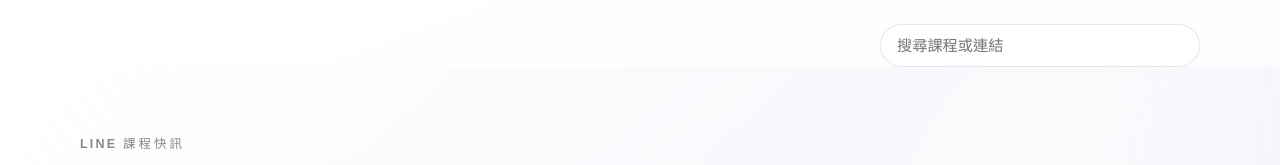
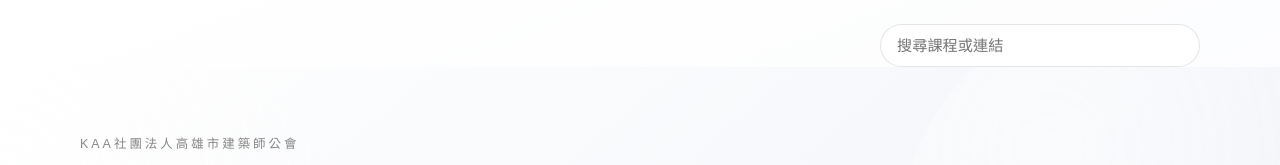
Before and after one commit to thinklab-architects/line-courses, a website: page index.html in a window 1280 px wide. Shown: the top 165 px of the page. Drawn offline with Linux system fonts and the light colour scheme.

Commit message:
chore(ui): update hero eyebrow to organization name

```diff
--- a/index.html
+++ b/index.html
@@ -27,7 +27,7 @@
       <div class="shell hero__inner">
         <div class="hero__lede">
           <p class="hero__eyebrow">
-            <span class="hero__eyebrow-abbr">LINE</span>課程快訊
+            KAA社團法人高雄市建築師公會
           </p>
           <h1 class="hero__title">專業進修懶人包</h1>
           <p class="hero__description">
```
